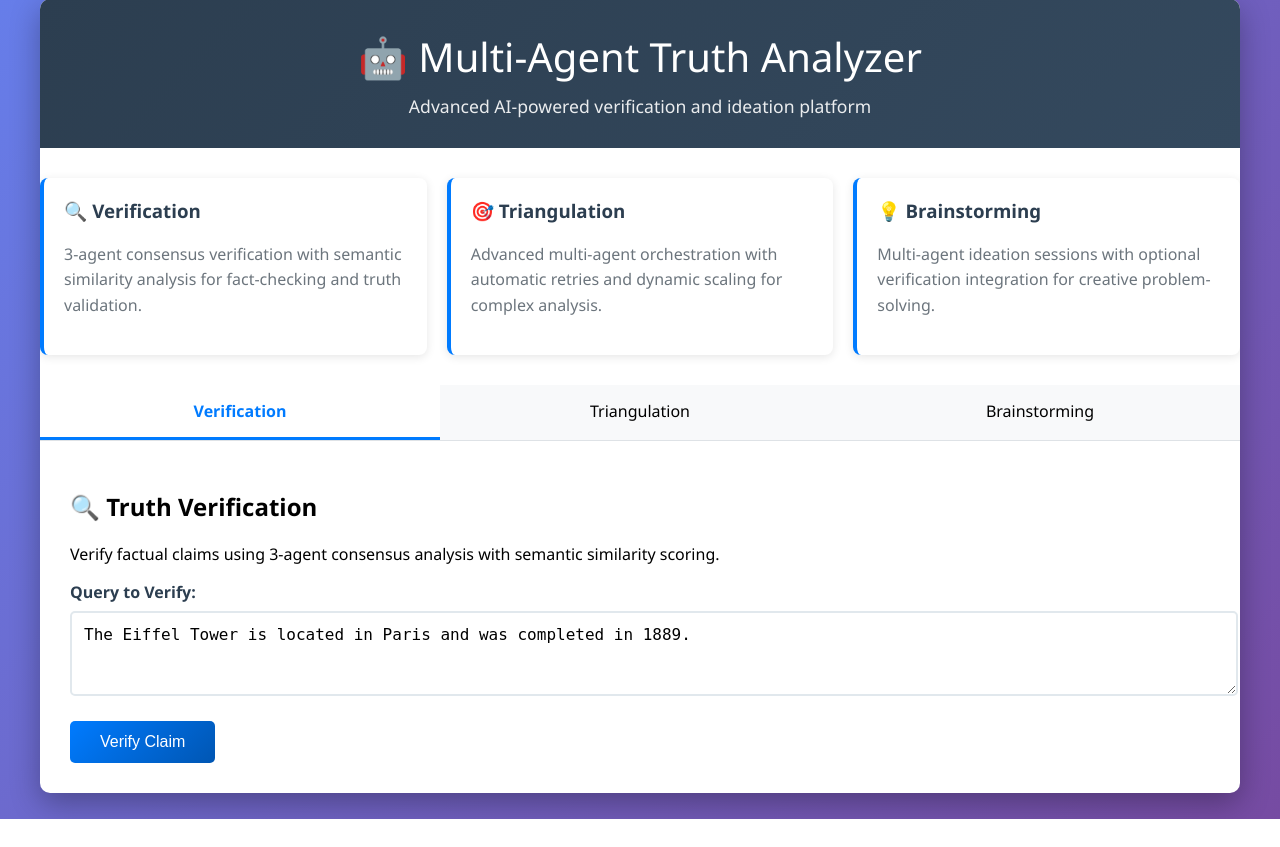
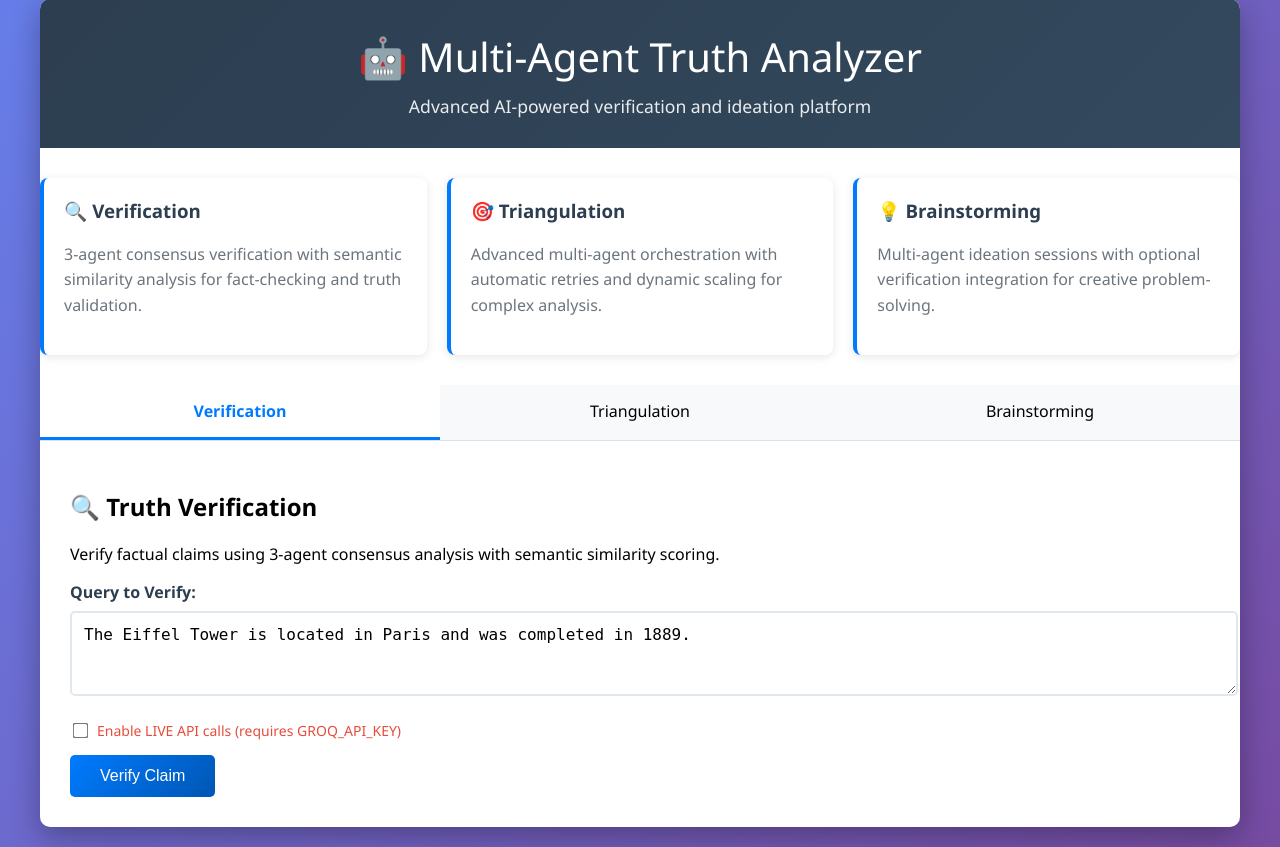
Before and after one commit to cammobbmusic-sys/truth-analzyer, a Flask app: page / in a window 1280 px wide. Shown: the part 21-868 px from the top of the page. Before the commit the page ends 840 px from the top, so only its background shows below. Run offline with Flask 2, Linux system fonts and the light colour scheme.

Commit message:
Add live API mode support to Flask dashboard
- Added GROQ_API_KEY environment variable support
- Implemented live/dry-run mode toggle in all three endpoints
- Added create_groq_agent() factory for live agent creation
- Updated HTML template with live mode checkboxes and warnings
- Enhanced error handling for missing API keys
- Maintained backward compatibility with dry-run mode

```diff
--- a/ui/dashboard.py
+++ b/ui/dashboard.py
@@ -1,38 +1,149 @@
 from flask import Flask, render_template, request, jsonify
-from orchestrator.pipelines.triangulation_orchestrator import TriangulationOrchestrator
-from orchestrator.pipelines.brainstorm_orchestrator import BrainstormOrchestrator
-from orchestrator.pipelines.verify_pipeline import VerificationPipeline
+
 from config import Config
 
+from orchestrator.pipelines.verify_pipeline import VerificationPipeline
+
+from orchestrator.pipelines.triangulation_orchestrator import TriangulationOrchestrator
+
+from orchestrator.pipelines.brainstorm_orchestrator import BrainstormOrchestrator
+
+from agents.adapters.groq_adapter import GroqAdapter
+
+import os
+
+
+
+# Load your Groq API key from environment
+
+GROQ_API_KEY = os.getenv("GROQ_API_KEY")
+
+if not GROQ_API_KEY:
+
+    print("⚠️ Warning: GROQ_API_KEY not set. Live API calls will fail.")
+
+
+
 app = Flask(__name__)
+
 conf = Config()
 
-# Initialize orchestrators with dry_run=True for safety
-tri_orch = TriangulationOrchestrator()
-brain_orch = BrainstormOrchestrator(dry_run=True)
-verify_pipeline = VerificationPipeline()
+
+
+def create_groq_agent(name="groq-agent"):
+
+    """Factory for a live Groq agent."""
+
+    if not GROQ_API_KEY:
+
+        raise RuntimeError("GROQ_API_KEY not set. Cannot create live agent.")
+
+    return GroqAdapter(name=name, provider="groq", model="llama-3.1-8b-instant")
+
+
 
 @app.route("/")
+
 def index():
-    return render_template("index.html")  # basic HTML page, create templates/index.html
+
+    return render_template("index.html")
+
+
 
 @app.route("/verify", methods=["POST"])
+
 def verify():
-    query = request.json.get("query", "")
-    report = verify_pipeline.run(text=query, agent_configs=conf.models[:3])
+
+    query = request.json.get("query")
+
+    live = request.json.get("live", False)
+
+    pipeline = VerificationPipeline(similarity_threshold=0.75)
+
+
+
+    if live:
+
+        # Use real Groq agent
+
+        agents = [create_groq_agent() for _ in range(3)]
+
+        report = pipeline.run(text=query, agent_instances=agents, dry_run=False)
+
+    else:
+
+        # Safe simulation
+
+        agent_configs = conf.models[:3]
+
+        report = pipeline.run(text=query, agent_configs=agent_configs, dry_run=True)
+
+
+
     return jsonify(report)
 
+
+
 @app.route("/triangulate", methods=["POST"])
+
 def triangulate():
-    query = request.json.get("query", "")
-    report = tri_orch.run(text=query, agent_configs=conf.models[:5])
+
+    query = request.json.get("query")
+
+    live = request.json.get("live", False)
+
+    tri = TriangulationOrchestrator(max_agents=5, max_retries=2)
+
+
+
+    if live:
+
+        agents = [create_groq_agent() for _ in range(3)]
+
+        report = tri.run(text=query, agent_instances=agents, dry_run=False)
+
+    else:
+
+        agent_configs = conf.models[:5]
+
+        report = tri.run(text=query, agent_configs=agent_configs, dry_run=True)
+
+
+
     return jsonify(report)
 
+
+
 @app.route("/brainstorm", methods=["POST"])
+
 def brainstorm():
-    prompt = request.json.get("prompt", "")
-    report = brain_orch.run(prompt=prompt, agent_configs=conf.models[:5], run_verification=False)
+
+    prompt = request.json.get("prompt")
+
+    live = request.json.get("live", False)
+
+    brainstormer = BrainstormOrchestrator(max_agents=5, dry_run=not live)
+
+
+
+    if live:
+
+        agents = [create_groq_agent() for _ in range(3)]
+
+        report = brainstormer.run(prompt=prompt, agent_instances=agents, run_verification=True)
+
+    else:
+
+        agent_configs = conf.models[:5]
+
+        report = brainstormer.run(prompt=prompt, agent_configs=agent_configs, run_verification=False)
+
+
+
     return jsonify(report)
 
+
+
 if __name__ == "__main__":
-    app.run(debug=True, port=5000)
+
+    app.run(debug=True)
--- a/ui/templates/index.html
+++ b/ui/templates/index.html
@@ -73,6 +73,21 @@
             margin-bottom: 8px;
             font-weight: 600;
             color: #2c3e50;
+        }
+        .checkbox-group {
+            display: flex;
+            align-items: center;
+            margin-bottom: 15px;
+        }
+        .checkbox-group input[type="checkbox"] {
+            margin-right: 10px;
+            transform: scale(1.2);
+        }
+        .checkbox-group label {
+            margin: 0;
+            font-weight: normal;
+            color: #e74c3c;
+            font-size: 14px;
         }
         .form-group textarea, .form-group input[type="text"] {
             width: 100%;
@@ -221,6 +236,11 @@
                 <textarea id="verify-query" rows="3" placeholder="Enter a factual claim to verify (e.g., 'The Earth is round and orbits the Sun.')"></textarea>
             </div>
 
+            <div class="checkbox-group">
+                <input type="checkbox" id="verify-live" onchange="toggleLiveWarning('verify')">
+                <label for="verify-live">Enable LIVE API calls (requires GROQ_API_KEY)</label>
+            </div>
+
             <button class="btn" onclick="runVerification()">Verify Claim</button>
 
             <div id="verify-status" class="status"></div>
@@ -240,6 +260,11 @@
                 <textarea id="triangulate-query" rows="3" placeholder="Enter a complex query for multi-agent analysis"></textarea>
             </div>
 
+            <div class="checkbox-group">
+                <input type="checkbox" id="triangulate-live" onchange="toggleLiveWarning('triangulate')">
+                <label for="triangulate-live">Enable LIVE API calls (requires GROQ_API_KEY)</label>
+            </div>
+
             <button class="btn" onclick="runTriangulation()">Run Triangulation</button>
 
             <div id="triangulate-status" class="status"></div>
@@ -257,6 +282,11 @@
             <div class="form-group">
                 <label for="brainstorm-prompt">Brainstorming Prompt:</label>
                 <textarea id="brainstorm-prompt" rows="3" placeholder="Enter a creative prompt (e.g., 'Generate innovative ideas for reducing plastic waste in cities')"></textarea>
+            </div>
+
+            <div class="checkbox-group">
+                <input type="checkbox" id="brainstorm-live" onchange="toggleLiveWarning('brainstorm')">
+                <label for="brainstorm-live">Enable LIVE API calls (requires GROQ_API_KEY)</label>
             </div>
 
             <button class="btn" onclick="runBrainstorm()">Generate Ideas</button>
@@ -284,6 +314,17 @@
 
             // Add active class to selected tab
             event.target.classList.add('active');
+        }
+
+        function toggleLiveWarning(mode) {
+            const checkbox = document.getElementById(`${mode}-live`);
+            const statusEl = document.getElementById(`${mode}-status`);
+
+            if (checkbox.checked) {
+                showStatus(`${mode}-status`, "⚠️ LIVE mode enabled - will make real API calls!", "error");
+            } else {
+                statusEl.style.display = 'none';
+            }
         }
 
         async function makeRequest(endpoint, data) {
@@ -327,14 +368,16 @@
                 return;
             }
 
+            const live = document.getElementById('verify-live').checked;
             const btn = event.target;
             const originalText = btn.textContent;
             btn.disabled = true;
             btn.innerHTML = '<div class="loading"></div> Analyzing...';
 
             try {
-                showStatus('verify-status', 'Running verification analysis...', 'success');
-                const result = await makeRequest('/verify', { query });
+                const statusMsg = live ? 'Running LIVE verification analysis...' : 'Running verification analysis...';
+                showStatus('verify-status', statusMsg, 'success');
+                const result = await makeRequest('/verify', { query, live });
                 showResults('verify-results', result);
                 showStatus('verify-status', 'Verification completed successfully!', 'success');
             } catch (error) {
@@ -352,14 +395,16 @@
                 return;
             }
 
+            const live = document.getElementById('triangulate-live').checked;
             const btn = event.target;
             const originalText = btn.textContent;
             btn.disabled = true;
             btn.innerHTML = '<div class="loading"></div> Analyzing...';
 
             try {
-                showStatus('triangulate-status', 'Running triangulation analysis...', 'success');
-                const result = await makeRequest('/triangulate', { query });
+                const statusMsg = live ? 'Running LIVE triangulation analysis...' : 'Running triangulation analysis...';
+                showStatus('triangulate-status', statusMsg, 'success');
+                const result = await makeRequest('/triangulate', { query, live });
                 showResults('triangulate-results', result);
                 showStatus('triangulate-status', 'Triangulation completed successfully!', 'success');
             } catch (error) {
@@ -377,14 +422,16 @@
                 return;
             }
 
+            const live = document.getElementById('brainstorm-live').checked;
             const btn = event.target;
             const originalText = btn.textContent;
             btn.disabled = true;
             btn.innerHTML = '<div class="loading"></div> Generating...';
 
             try {
-                showStatus('brainstorm-status', 'Generating ideas...', 'success');
-                const result = await makeRequest('/brainstorm', { prompt });
+                const statusMsg = live ? 'Generating ideas with LIVE API calls...' : 'Generating ideas...';
+                showStatus('brainstorm-status', statusMsg, 'success');
+                const result = await makeRequest('/brainstorm', { prompt, live });
                 showResults('brainstorm-results', result);
                 showStatus('brainstorm-status', 'Brainstorming completed successfully!', 'success');
             } catch (error) {
```
